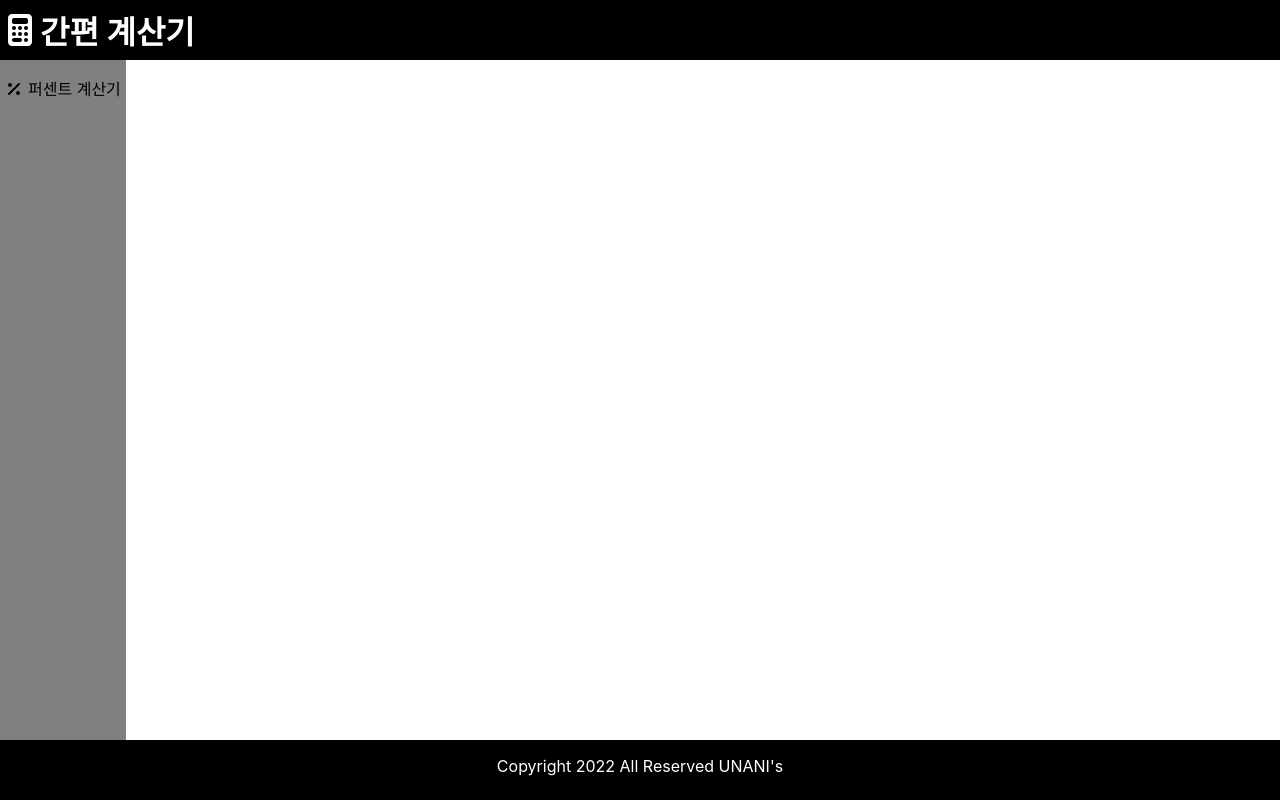
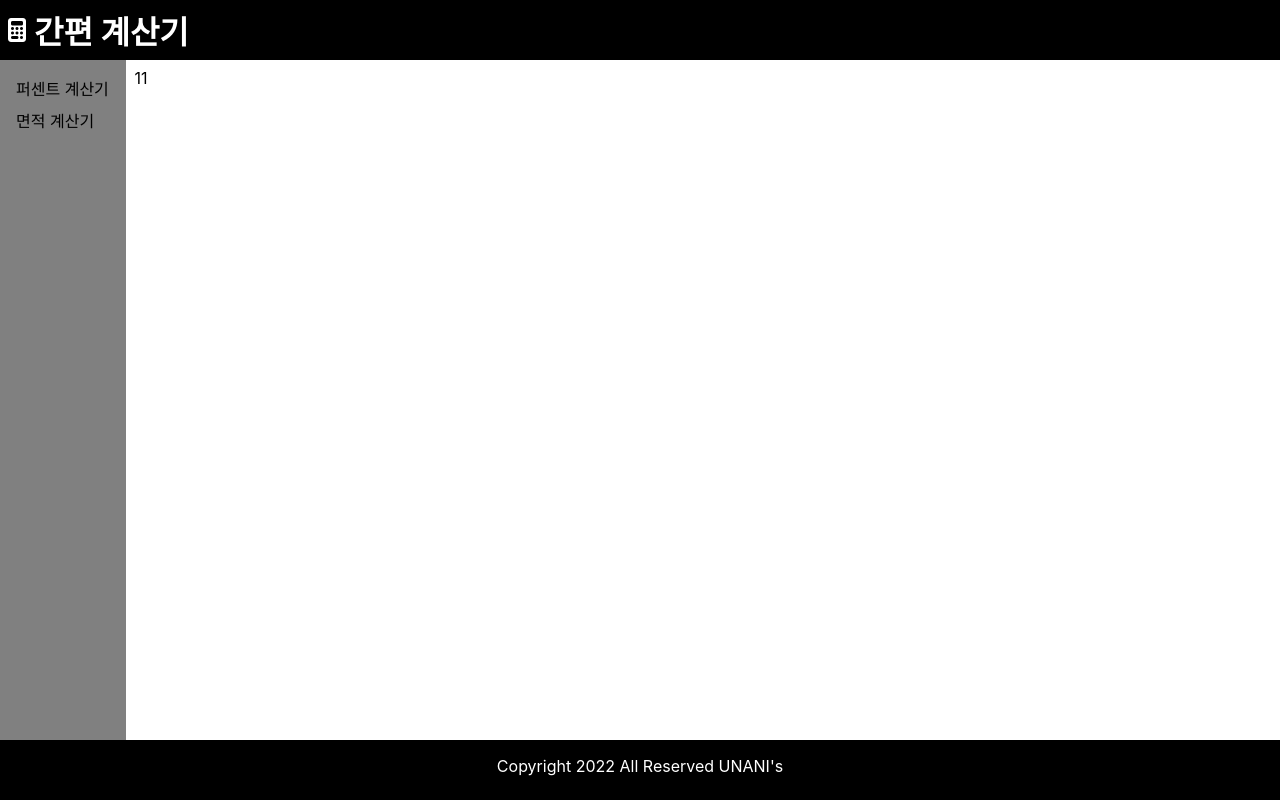
Before and after one commit to uuunani/UnitConvertor, a React (Create React App) app: page /area in a window 1280 px wide. Built offline with nearby package versions, Linux system fonts and the light colour scheme.

Commit message:
feat: FontAwesome WebKit 형태로 변경

```diff
--- a/jsconfig.json
+++ /dev/null
@@ -1,6 +0,0 @@
-{
-  "compilerOptions": {
-    "baseUrl": "src"
-  },
-  "includes": ["src"]
-}
--- a/package.json
+++ b/package.json
@@ -3,10 +3,6 @@
   "version": "0.1.0",
   "private": true,
   "dependencies": {
-    "@fortawesome/fontawesome-svg-core": "^6.1.1",
-    "@fortawesome/free-regular-svg-icons": "^6.1.1",
-    "@fortawesome/free-solid-svg-icons": "^6.1.1",
-    "@fortawesome/react-fontawesome": "^0.1.18",
     "@testing-library/jest-dom": "^5.14.1",
     "@testing-library/react": "^13.0.0",
     "@testing-library/user-event": "^13.2.1",
--- a/public/index.html
+++ b/public/index.html
@@ -6,6 +6,12 @@
     <meta name="viewport" content="width=device-width, initial-scale=1" />
     <meta name="theme-color" content="#000000" />
     <meta name="description" content="간편 계산기" />
+    <!-- Fontawesome Begin-->
+    <script
+      src="https://kit.fontawesome.com/1df657826e.js"
+      crossorigin="anonymous"
+    ></script>
+    <!-- Fontawesome End -->
     <!-- Google AdSense Begin -->
     <script
       async
--- a/src/App.jsx
+++ b/src/App.jsx
@@ -1,17 +1,16 @@
 import React from 'react';
 import { BrowserRouter, Routes, Route, Link } from 'react-router-dom';
-import { FontAwesomeIcon } from '@fortawesome/react-fontawesome';
-import { faCalculator, faPercent } from '@fortawesome/free-solid-svg-icons';
 import styles from './assets/css/App.module.css';
 
 import Percent from './pages/Percent';
+import Area from './pages/Area';
 
 function App() {
   return (
     <BrowserRouter>
       <div className={styles.app}>
         <header className={styles.header}>
-          <FontAwesomeIcon icon={faCalculator} className={styles.logo} />
+          <i className="fa-solid fa-calculator fa-xl" />
           <h1 className={styles.title}>간편 계산기</h1>
         </header>
         <section className={styles.body_wrap}>
@@ -19,8 +18,12 @@ function App() {
             <ul>
               <li>
                 <Link to="percent" className={styles.link}>
-                  <FontAwesomeIcon icon={faPercent} className={styles.icon} />
                   <span className={styles.text}>퍼센트 계산기</span>
+                </Link>
+              </li>
+              <li>
+                <Link to="area" className={styles.link}>
+                  <span className={styles.text}>면적 계산기</span>
                 </Link>
               </li>
             </ul>
@@ -29,6 +32,7 @@ function App() {
             <Routes>
               <Route path="/" element={<Percent />} />
               <Route path="percent" element={<Percent />} />
+              <Route path="area" element={<Area />} />
             </Routes>
           </div>
         </section>
--- a/src/assets/css/App.module.css
+++ b/src/assets/css/App.module.css
@@ -21,11 +21,6 @@ body {
   color: white;
   align-items: center;
   padding-left: 0.5rem;
-}
-
-.header .logo {
-  width: 1.5rem;
-  height: 100%;
 }
 
 .header .title {
--- a/src/index.js
+++ b/src/index.js
@@ -1,9 +1,7 @@
 import React from 'react';
 import ReactDOM from 'react-dom/client';
-
+import App from './App';
 import './assets/css/index.css';
-
-import App from './App';
 
 const root = ReactDOM.createRoot(document.getElementById('root'));
 root.render(
--- /dev/null
+++ b/src/pages/Area.jsx
@@ -0,0 +1,13 @@
+import React from 'react';
+
+import styles from '../assets/css/pages/Area.module.css';
+
+function Area() {
+  return (
+    <article className={styles.article}>
+      <div>11</div>
+    </article>
+  );
+}
+
+export default Area;
```
Also changed, not shown: src/assets/css/pages/Area.module.css (added), 2 other files (tests, documents, lock files or other folders).
